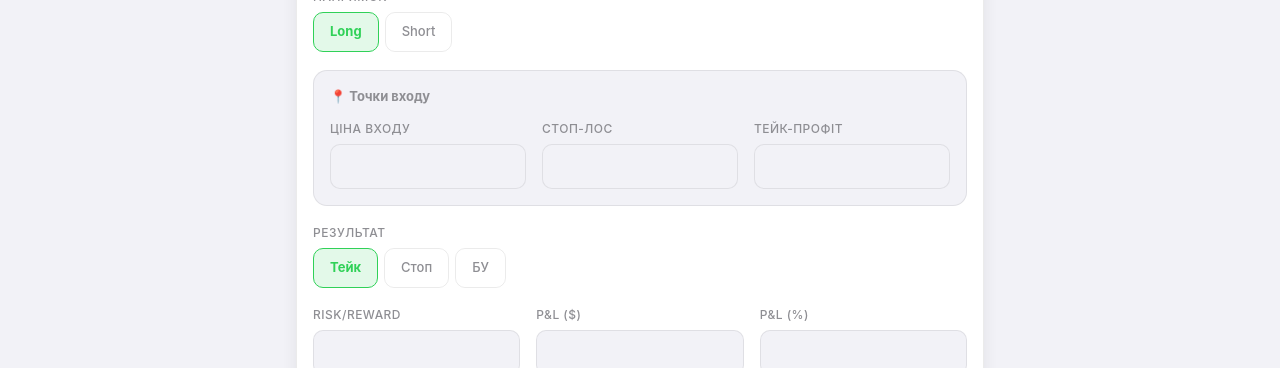
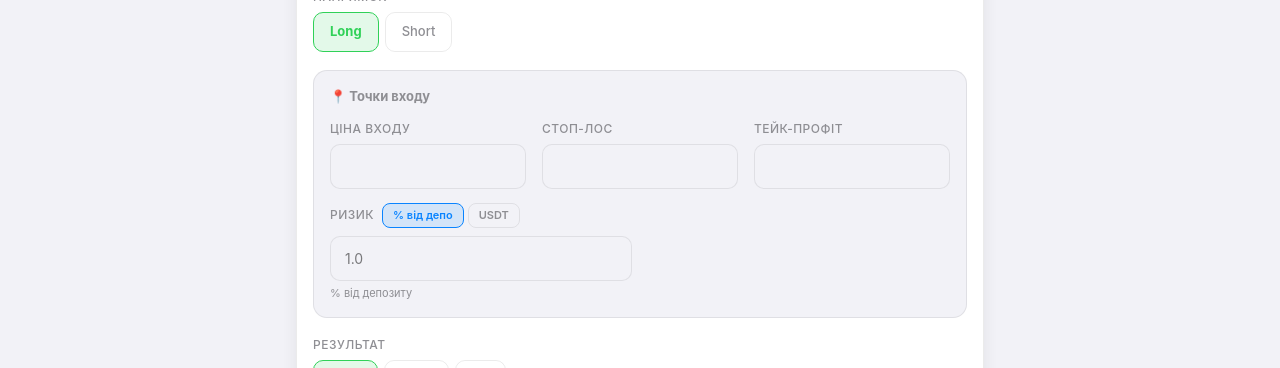
Before and after one commit to rivalden-sys/tradelog_pro, a Next.js app: page /trades/1/edit in a window 1280 px wide. Shown: the part 340-708 px from the top of the page. Built offline with nearby package versions, Linux system fonts and the light colour scheme; no server answers.

Commit message:
Update page.tsx

```diff
--- a/app/trades/[id]/edit/page.tsx
+++ b/app/trades/[id]/edit/page.tsx
@@ -5,9 +5,10 @@ import { useRouter } from 'next/navigation'
 import { useTheme } from '@/components/layout/ThemeProvider'
 import { useLocale } from '@/hooks/useLocale'
 import NavBar from '@/components/layout/NavBar'
+import { createClient } from '@/lib/supabase/client'
 
-const PAIRS  = ['BTC/USDT', 'ETH/USDT', 'SOL/USDT', 'POL/USDT', 'BNB/USDT', 'XRP/USDT', 'ADA/USDT', 'DOGE/USDT', 'AVAX/USDT', 'DOT/USDT']
-const SETUPS = ['CHoCH + BOS + FVG', 'Breaker/Mitigation + iFVG', 'Order Block + FVG', 'Liquidity Sweep + Reversal', 'NWOG / NDOG', 'Premium/Discount + POI']
+const PAIRS          = ['BTC/USDT', 'ETH/USDT', 'SOL/USDT', 'POL/USDT', 'BNB/USDT', 'XRP/USDT', 'ADA/USDT', 'DOGE/USDT', 'AVAX/USDT', 'DOT/USDT']
+const SETUPS_DEFAULT = ['CHoCH + BOS + FVG', 'Breaker/Mitigation + iFVG', 'Order Block + FVG', 'Liquidity Sweep + Reversal', 'NWOG / NDOG', 'Premium/Discount + POI']
 
 const GREEN  = '#30d158'
 const RED    = '#ff453a'
@@ -21,10 +22,14 @@ export default function EditTradePage({ params }: { params: Promise<{ id: string
   const { t } = useLocale()
   const router = useRouter()
 
-  const [tradeId, setTradeId] = useState('')
-  const [loading, setLoading] = useState(true)
-  const [saving,  setSaving]  = useState(false)
-  const [error,   setError]   = useState('')
+  const [tradeId,  setTradeId]  = useState('')
+  const [loading,  setLoading]  = useState(true)
+  const [saving,   setSaving]   = useState(false)
+  const [error,    setError]    = useState('')
+  const [balance,  setBalance]  = useState<number>(0)
+  const [setups,   setSetups]   = useState<string[]>(SETUPS_DEFAULT)
+  const [riskMode, setRiskMode] = useState<'pct' | 'usdt'>('pct')
+
   const [form, setForm] = useState({
     date:            '',
     pair:            '',
@@ -47,12 +52,16 @@ export default function EditTradePage({ params }: { params: Promise<{ id: string
 
   useEffect(() => {
     const load = async () => {
+      const supabase = createClient()
       const { id } = await params
       setTradeId(id)
+
+      // Завантажити угоду
       const res  = await fetch(`/api/trades/${id}`)
       const json = await res.json()
       if (!json.success) { setLoading(false); return }
       const d = json.data
+
       setForm({
         date:            d.date            || '',
         pair:            d.pair            || '',
@@ -72,10 +81,42 @@ export default function EditTradePage({ params }: { params: Promise<{ id: string
         risk_usdt:       String(d.risk_usdt   ?? ''),
         status:          d.status          || 'closed',
       })
+
+      // Визначити режим ризику з даних угоди
+      if (d.risk_usdt && !d.risk_pct) setRiskMode('usdt')
+
+      // Баланс і сетапи
+      const { data: { user } } = await supabase.auth.getUser()
+      if (user) {
+        const { data: profile } = await supabase
+          .from('users').select('balance').eq('id', user.id).single()
+        if (profile?.balance) setBalance(profile.balance)
+
+        const { data: setupsData } = await supabase
+          .from('trades').select('setup').eq('user_id', user.id)
+        if (setupsData && setupsData.length > 0) {
+          const unique = [...new Set(setupsData.map((t: any) => t.setup).filter(Boolean))] as string[]
+          if (unique.length > 0) {
+            setSetups([...new Set([...unique, ...SETUPS_DEFAULT])])
+          }
+        }
+      }
+
       setLoading(false)
     }
     load()
   }, [params])
+
+  // Підказка ризику в USDT
+  const riskHint = (() => {
+    if (riskMode !== 'pct' || balance <= 0) return null
+    const pct = parseFloat(form.risk_pct)
+    if (!isNaN(pct) && pct > 0) {
+      const usdt = (balance * pct / 100).toFixed(2)
+      return `${pct}% від ${balance.toLocaleString()} USDT = ${usdt} USDT`
+    }
+    return `1% від ${balance.toLocaleString()} USDT = ${(balance / 100).toFixed(2)} USDT`
+  })()
 
   const set = (k: string, v: string) => {
     setForm(f => {
@@ -83,11 +124,40 @@ export default function EditTradePage({ params }: { params: Promise<{ id: string
       const entry = parseFloat(k === 'entry_price' ? v : next.entry_price)
       const stop  = parseFloat(k === 'stop_price'  ? v : next.stop_price)
       const take  = parseFloat(k === 'take_price'  ? v : next.take_price)
+
       if (entry > 0 && stop > 0 && take > 0) {
         const riskPts   = Math.abs(entry - stop)
         const rewardPts = Math.abs(take - entry)
-        if (riskPts > 0) next.rr = (rewardPts / riskPts).toFixed(2)
+        if (riskPts > 0) {
+          next.rr = (rewardPts / riskPts).toFixed(2)
+          // Перерахунок P&L
+          if (riskMode === 'pct' && next.risk_pct) {
+            const rp = parseFloat(next.risk_pct)
+            if (!isNaN(rp)) next.profit_pct = (rp * rewardPts / riskPts).toFixed(2)
+          }
+          if (riskMode === 'usdt' && next.risk_usdt) {
+            const ru = parseFloat(next.risk_usdt)
+            if (!isNaN(ru)) next.profit_usd = (ru * rewardPts / riskPts).toFixed(2)
+          }
+        }
       }
+
+      // При зміні ризику
+      if ((k === 'risk_pct' || k === 'risk_usdt') && entry > 0 && stop > 0 && take > 0) {
+        const riskPts   = Math.abs(entry - stop)
+        const rewardPts = Math.abs(take - entry)
+        if (riskPts > 0) {
+          if (k === 'risk_pct') {
+            const rp = parseFloat(v)
+            if (!isNaN(rp)) next.profit_pct = (rp * rewardPts / riskPts).toFixed(2)
+          }
+          if (k === 'risk_usdt') {
+            const ru = parseFloat(v)
+            if (!isNaN(ru)) next.profit_usd = (ru * rewardPts / riskPts).toFixed(2)
+          }
+        }
+      }
+
       return next
     })
   }
@@ -171,6 +241,7 @@ export default function EditTradePage({ params }: { params: Promise<{ id: string
   )
 
   const isPlanned = form.status === 'planned'
+  const calcReady = form.entry_price && form.stop_price && form.take_price
 
   return (
     <div style={{ background: c.bg, minHeight: '100vh', fontFamily: FONT }}>
@@ -186,12 +257,18 @@ export default function EditTradePage({ params }: { params: Promise<{ id: string
           <h1 style={{ fontSize: 22, fontWeight: 700, color: c.text, margin: 0 }}>
             ✏️ Редагування угоди
           </h1>
+          {isPlanned && (
+            <span style={{
+              fontSize: 12, fontWeight: 700, color: ORANGE,
+              background: ORANGE + '22', borderRadius: 8, padding: '4px 10px',
+            }}>🕐 Планова</span>
+          )}
         </div>
 
         <div style={{
           background: c.surface, borderRadius: 18, padding: '20px 16px',
-          border: `1px solid ${c.border}`, boxShadow: c.shadow,
-          display: 'grid', gap: 18,
+          border: `1px solid ${isPlanned ? ORANGE + '44' : c.border}`,
+          boxShadow: c.shadow, display: 'grid', gap: 18,
         }}>
 
           {/* Date + Pair */}
@@ -210,13 +287,15 @@ export default function EditTradePage({ params }: { params: Promise<{ id: string
             </div>
           </div>
 
-          {/* Setup */}
+          {/* Setup — динамічний */}
           <div>
             <label style={labelStyle}>Сетап *</label>
             <input type="text" list="setups-list" value={form.setup}
               onChange={e => set('setup', e.target.value)}
               style={inputStyle()} autoComplete="off" />
-            <datalist id="setups-list">{SETUPS.map(s => <option key={s} value={s} />)}</datalist>
+            <datalist id="setups-list">
+              {setups.map(s => <option key={s} value={s} />)}
+            </datalist>
           </div>
 
           {/* Direction */}
@@ -228,12 +307,12 @@ export default function EditTradePage({ params }: { params: Promise<{ id: string
           {/* Ціни входу */}
           <div style={{
             background: c.surface2, borderRadius: 14, padding: '16px',
-            border: `1px solid ${c.border}`,
+            border: `1px solid ${isPlanned ? ORANGE + '33' : c.border}`,
           }}>
-            <div style={{ fontSize: 13, fontWeight: 700, color: c.text3, marginBottom: 14 }}>
+            <div style={{ fontSize: 13, fontWeight: 700, color: isPlanned ? ORANGE : c.text3, marginBottom: 14 }}>
               📍 Точки входу
             </div>
-            <div className="form-grid-3">
+            <div className="form-grid-3" style={{ marginBottom: 14 }}>
               <div>
                 <label style={labelStyle}>Ціна входу</label>
                 <input type="number" step="any" value={form.entry_price}
@@ -250,9 +329,72 @@ export default function EditTradePage({ params }: { params: Promise<{ id: string
                   onChange={e => set('take_price', e.target.value)} style={inputStyle()} />
               </div>
             </div>
-            {form.rr && parseFloat(form.rr) > 0 && (
-              <div style={{ marginTop: 10, fontSize: 12, fontWeight: 700, color: GREEN }}>
-                Авто RR = {form.rr}
+
+            {/* Ризик з підказкою балансу */}
+            <div>
+              <div style={{ display: 'flex', alignItems: 'center', gap: 8, marginBottom: 8 }}>
+                <label style={{ ...labelStyle, marginBottom: 0 }}>Ризик</label>
+                <div style={{ display: 'flex', gap: 4 }}>
+                  {(['pct', 'usdt'] as const).map(rm => (
+                    <button key={rm} onClick={() => setRiskMode(rm)} style={{
+                      padding: '3px 10px', borderRadius: 8,
+                      border: `1px solid ${riskMode === rm ? BLUE : c.border}`,
+                      background: riskMode === rm ? BLUE + '22' : 'transparent',
+                      color: riskMode === rm ? BLUE : c.text3,
+                      fontSize: 11, fontWeight: 600, cursor: 'pointer', fontFamily: FONT,
+                    }}>{rm === 'pct' ? '% від депо' : 'USDT'}</button>
+                  ))}
+                </div>
+              </div>
+
+              <div className="form-grid-2">
+                {riskMode === 'pct' ? (
+                  <div>
+                    <input type="number" step="0.1" placeholder="1.0"
+                      value={form.risk_pct} onChange={e => set('risk_pct', e.target.value)}
+                      style={inputStyle()} />
+                    {riskHint ? (
+                      <div style={{ fontSize: 11, marginTop: 5, color: BLUE, fontWeight: 600 }}>
+                        💰 {riskHint}
+                      </div>
+                    ) : (
+                      <div style={{ fontSize: 11, color: c.text3, marginTop: 4 }}>% від депозиту</div>
+                    )}
+                  </div>
+                ) : (
+                  <div>
+                    <input type="number" step="1" placeholder="100"
+                      value={form.risk_usdt} onChange={e => set('risk_usdt', e.target.value)}
+                      style={inputStyle()} />
+                    <div style={{ fontSize: 11, color: c.text3, marginTop: 4 }}>USDT ризику</div>
+                  </div>
+                )}
+              </div>
+            </div>
+
+            {/* Авто-розрахунок */}
+            {calcReady && (
+              <div style={{
+                display: 'flex', gap: 12, flexWrap: 'wrap',
+                background: GREEN + '12', borderRadius: 10,
+                padding: '10px 14px', border: `1px solid ${GREEN}33`,
+                marginTop: 14,
+              }}>
+                <div style={{ fontSize: 12, color: c.text3 }}>Авто-розрахунок:</div>
+                {form.rr && (
+                  <div style={{ fontSize: 12, fontWeight: 700, color: GREEN }}>RR = {form.rr}</div>
+                )}
+                {form.profit_pct && riskMode === 'pct' && (
+                  <div style={{ fontSize: 12, fontWeight: 700, color: GREEN }}>P&L ≈ +{form.profit_pct}%</div>
+                )}
+                {form.profit_usd && riskMode === 'usdt' && (
+                  <div style={{ fontSize: 12, fontWeight: 700, color: GREEN }}>P&L ≈ +{form.profit_usd}$</div>
+                )}
+                {riskMode === 'pct' && form.risk_pct && balance > 0 && (
+                  <div style={{ fontSize: 12, fontWeight: 700, color: BLUE }}>
+                    Ризик: {(balance * parseFloat(form.risk_pct) / 100).toFixed(2)} USDT
+                  </div>
+                )}
               </div>
             )}
           </div>
```
